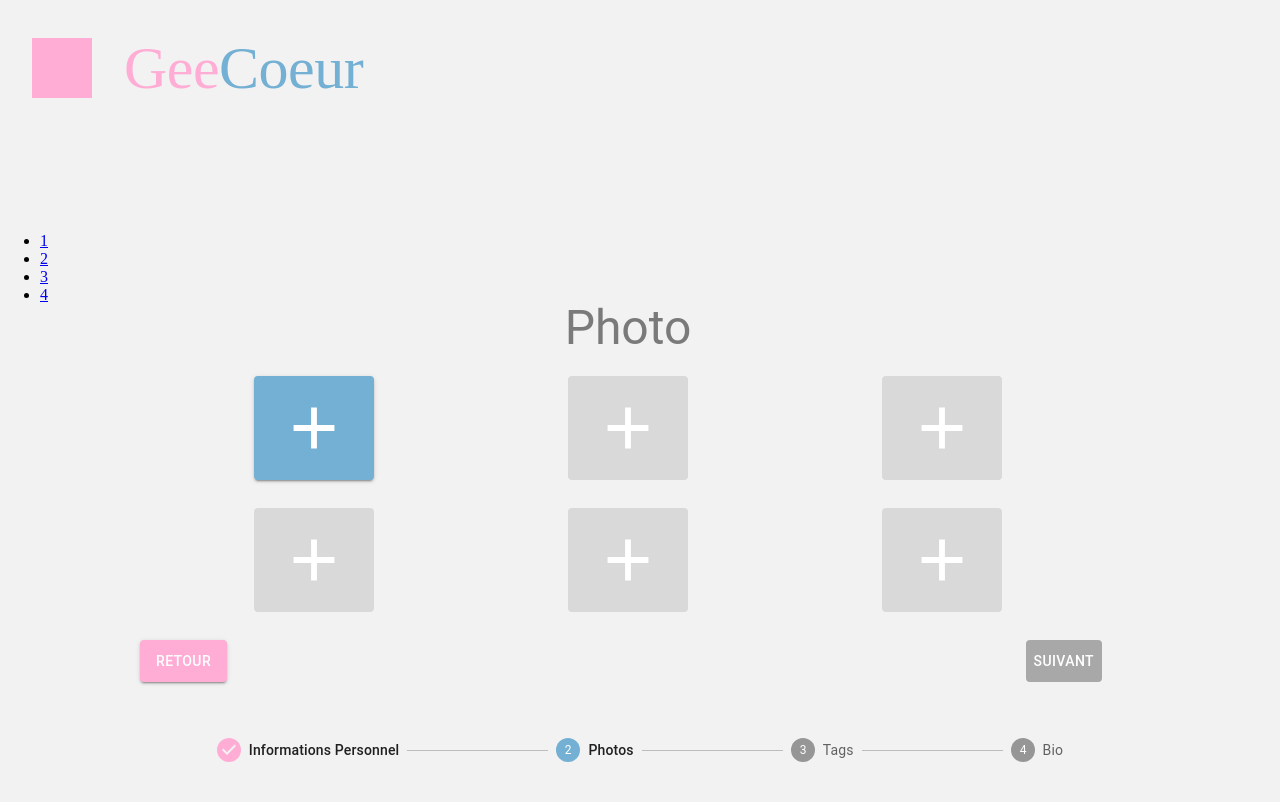
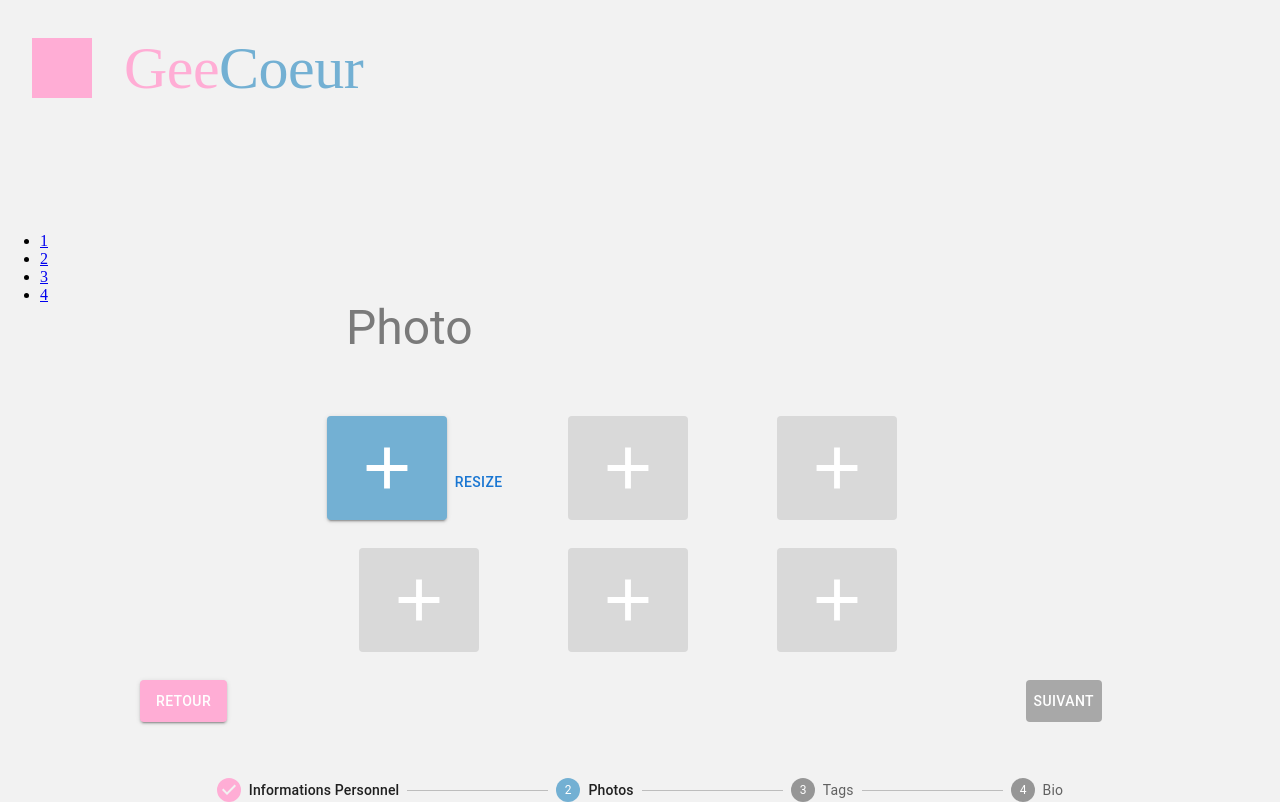
Before and after one commit to edepauw/Matcha, a React (Create React App) app in the folder client/: page /create/account in a window 1280 px wide. Built offline with nearby package versions, Linux system fonts and the light colour scheme.

Commit message:
modal photo ok

```diff
--- a/client/package.json
+++ b/client/package.json
@@ -15,6 +15,7 @@
     "js-cookie": "^3.0.1",
     "jsonwebtoken": "^8.5.1",
     "react": "^17.0.0",
+    "react-avatar-editor": "^13.0.0",
     "react-cookie": "^4.1.1",
     "react-dom": "^17.0.0",
     "react-hook-form": "^7.31.2",
--- a/client/src/page/CreationAccountPage.js
+++ b/client/src/page/CreationAccountPage.js
@@ -15,17 +15,28 @@ import {
     Container,
     Checkbox,
     Typography,
-    FormGroup
+    FormGroup,
+    Input,
+    Modal
 }
     from '@mui/material';
 import AddIcon from '@mui/icons-material/Add';
+import { useForm } from "react-hook-form";
+import AvatarEditor from 'react-avatar-editor';
 
 function CreationAccountPage() {
 
+    const { handleSubmit } = useForm();
     const steps = ['Informations Personnel', 'Photos', 'Tags', 'Bio'];
     const [activeStep, setActiveStep] = useState(1);
     const [valueGender, setValueGender] = useState('');
     const [valueDate, setValueDate] = useState('');
+    const [files, setFiles] = useState([]);
+    const [addFiles, setAddFiles] = useState(false)
+    const [open, setOpen] = React.useState(false);
+    const handleOpen = () => setOpen(true);
+    const handleClose = () => setOpen(false);
+
     var user = {
         gender: null,
         birthday_date: null,
@@ -36,7 +47,7 @@ function CreationAccountPage() {
         homme: false,
         nonBinaire: false,
     });
-    const {femme, homme, nonBinaire} = state;
+    const { femme, homme, nonBinaire } = state;
     const error = [femme, homme, nonBinaire].filter((v) => v).length >= 1;
 
     const handleChangeInteressted = (event) => {
@@ -60,6 +71,18 @@ function CreationAccountPage() {
 
     const handleBack = () => {
         setActiveStep((prevActiveStep) => prevActiveStep - 1);
+    };
+
+    const onImageUpload = (event) => {
+        if (event.target.files && event.target.files[0]) {
+            let img = event.target.files[0];
+            let tempFiles = files;
+            tempFiles.push(URL.createObjectURL(img));
+            console.log(tempFiles);
+            setFiles(tempFiles);
+            setAddFiles(true);
+        }
+        console.log(files);
     };
 
     const updateProfil = () => {
@@ -129,30 +152,113 @@ function CreationAccountPage() {
                     </Grid>
                     : activeStep === 1 ?
 
-                        <Grid container columns={12} spacing={2} className={'Photo'}>
-                            <Grid item xs={12} sm={12} md={12} className={'PhotoGridTitle'}>
+                        <Grid container columns={12} spacing={7} className={'Photo'}>
+                            <Grid item xs={12} sm={8} md={8} className={'PhotoGridTitle'}>
                                 <Typography variant='h5' id="demo-radio" className={'TitlePhoto'}>Photo</Typography>
                             </Grid>
-                            <Grid item xs={12} sm={12} md={12} className={'PhotoGridTitle'}>
-                                <Grid item xs={4} sm={4} md={3} className={'PhotoGrid'}>
-                                    <Button variant="contained" className={'ButtonPhotoPP'}><AddIcon className={'AddIcon'}/></Button>
-                                    <Button variant="outlined" className={'ButtonPhoto'}><AddIcon className={'AddIcon'}/></Button>
-                                    {/* <Button variant="outlined" className={'ButtonPhoto'}><AddIcon className={'AddIcon'}/></Button> */}
+                            <Grid item xs={12} sm={12} md={12} className={'PhotoGridButton'}>
+                                <Grid item xs={12} sm={3} md={2} className={'PhotoGrid'}>
+                                    <label htmlFor="contained-button-file">
+                                        <Input
+                                            accept="image/*"
+                                            id="contained-button-file"
+                                            multiple
+                                            type="file"
+                                            sx={{ display: 'none' }}
+                                            onChange={onImageUpload}
+                                        />
+                                        <Button variant="contained" className={'ButtonPhotoPP'} component="span"><AddIcon className={'AddIcon'} /></Button>
+                                        <Button onClick={handleOpen}>resize</Button>
+                                    </label>
+                                    <label htmlFor="contained-button-file1">
+                                        <Input
+                                            accept="image/*"
+                                            id="contained-button-file1"
+                                            multiple
+                                            type="file"
+                                            sx={{ display: 'none' }}
+                                            onChange={onImageUpload}
+                                        />
+                                        <Button variant="outlined" className={'ButtonPhoto'} component="span"><AddIcon className={'AddIcon'} /></Button>
+                                    </label>
                                 </Grid>
-                                <Grid item xs={4} sm={4} md={3} className={'PhotoGrid'}>
-                                    <Button variant="outlined" className={'ButtonPhoto'}><AddIcon className={'AddIcon'}/></Button>
-                                    <Button variant="outlined" className={'ButtonPhoto'}><AddIcon className={'AddIcon'}/></Button>
-                                    {/* <Button variant="outlined" className={'ButtonPhoto'}><AddIcon className={'AddIcon'}/></Button> */}
+                                <Grid item xs={12} sm={3} md={2} className={'PhotoGrid'}>
+                                    <label htmlFor="contained-button-file2">
+                                        <Input
+                                            accept="image/*"
+                                            id="contained-button-file2"
+                                            multiple
+                                            type="file"
+                                            sx={{ display: 'none' }}
+                                            onChange={(event) => {
+                                                let tempFiles = files;
+                                                tempFiles.push(event.target.files[0]);
+                                                setFiles(tempFiles);
+                                                console.log(files)
+                                            }}
+                                        />
+                                        <Button variant="outlined" className={'ButtonPhoto'} component="span"><AddIcon className={'AddIcon'} /></Button>
+                                    </label>
+                                    <label htmlFor="contained-button-file3">
+                                        <Input
+                                            accept="image/*"
+                                            id="contained-button-file3"
+                                            multiple
+                                            type="file"
+                                            sx={{ display: 'none' }}
+                                            onChange={(event) => {
+                                                let tempFiles = files;
+                                                tempFiles.push(event.target.files[0]);
+                                                setFiles(tempFiles);
+                                                console.log(files)
+                                            }}
+                                        />
+                                        <Button variant="outlined" className={'ButtonPhoto'} component="span"><AddIcon className={'AddIcon'} /></Button>
+                                    </label>
                                 </Grid>
-                                <Grid item xs={3} sm={4} md={3} className={'PhotoGrid'}>
-                                    <Button variant="outlined" className={'ButtonPhoto'}><AddIcon className={'AddIcon'}/></Button>
-                                    <Button variant="outlined" className={'ButtonPhoto'}><AddIcon className={'AddIcon'}/></Button>
-                                    {/* <Button variant="outlined" className={'ButtonPhoto'}><AddIcon className={'AddIcon'}/></Button> */}
+                                <Grid item xs={12} sm={3} md={2} className={'PhotoGrid'}>
+                                    <label htmlFor="contained-button-file4">
+                                        <Input
+                                            accept="image/*"
+                                            id="contained-button-file4"
+                                            multiple
+                                            type="file"
+                                            sx={{ display: 'none' }}
+                                            onChange={(event) => {
+                                                let tempFiles = files;
+                                                tempFiles.push(event.target.files[0]);
+                                                setFiles(tempFiles);
+                                                console.log(files)
+                                            }}
+                                        />
+                                        <Button variant="outlined" className={'ButtonPhoto'} component="span"><AddIcon className={'AddIcon'} /></Button>
+                                    </label>
+                                    <label htmlFor="contained-button-file5">
+                                        <Input
+                                            accept="image/*"
+                                            id="contained-button-file5"
+                                            multiple
+                                            type="file"
+                                            sx={{ display: 'none' }}
+                                            onChange={(event) => {
+                                                let tempFiles = files;
+                                                tempFiles.push(event.target.files[0]);
+                                                setFiles(tempFiles);
+                                                console.log(files)
+                                            }}
+                                        />
+                                        <Button variant="outlined" className={'ButtonPhoto'} component="span"><AddIcon className={'AddIcon'} /></Button>
+                                    </label>
                                 </Grid>
                             </Grid>
                         </Grid>
 
-                        : <></>
+                        : activeStep === 2 ?
+
+                            <Grid container columns={12} spacing={3} className={''}>
+
+                            </Grid>
+                            : <></>
                 }
                 <Grid className={'ButtonDiv'}>
                     {activeStep == 0 ?
@@ -171,11 +277,11 @@ function CreationAccountPage() {
                         </Grid>
                     }
                     <Grid item xs={12} sm={12} md={12} className={'ButtonNextDiv'}>
-                        { valueGender != '' &&  valueDate != '' && error ?
+                        {valueGender != '' && valueDate != '' && error ?
                             <Button onClick={() => { handleNext(), updateProfil() }} className={"ButtonNextEnable"} >
                                 {activeStep === steps.length - 1 ? 'Terminer' : 'Suivant'}
                             </Button>
-                        :
+                            :
                             <Button disabled onClick={() => { handleNext(), updateProfil() }} className={"ButtonNextDisable"} >
                                 {activeStep === steps.length - 1 ? 'Terminer' : 'Suivant'}
                             </Button>
@@ -198,6 +304,28 @@ function CreationAccountPage() {
                         </Stepper>
                     </Box>
                 </Grid>
+
+                <Modal
+                    open={open}
+                    onClose={handleClose}
+                    aria-labelledby="modal-modal-title"
+                    aria-describedby="modal-modal-description"
+                >
+                    <Box className={'ModalPhoto'}>
+                        <Grid className={'GridModal'}>
+                            <AvatarEditor
+                                sx={{margin: 'auto'}}
+                                image={files[0]}
+                                width={250}
+                                height={250}
+                                border={50}
+                                color={[255, 255, 255, 0.6]}
+                                scale={1.2}
+                                rotate={0}
+                            />
+                        </Grid>
+                    </Box>
+                </Modal>
             </Grid>
         </Container>
 
--- a/client/src/styles/CreationAccountPage.css
+++ b/client/src/styles/CreationAccountPage.css
@@ -107,6 +107,22 @@
     align-items: center;
 }
 
+.PhotoGridButton {
+    display: flex;
+    justify-content: center;
+    align-items: center;
+}
+
+@media (max-width: 599px) {
+    .PhotoGridButton {
+        display: block;
+    }
+    .PhotoGrid {
+        flex-direction: row!important;
+        justify-content: space-evenly;
+    }
+}
+
 .ButtonPhotoPP {
     background-color: #73B0D3!important;
     width: 120px;
@@ -127,3 +143,31 @@
     width: 78px!important;
     height: 70px!important;
 }
+
+.FormPhoto {
+    width: 100%;
+    /* margin-top: 4em;
+    margin-left: 2em; */
+    margin: 4em 0 8em 3em;
+}
+
+.ModalPhoto {
+    position: absolute;
+    top: 50%;
+    left: 50%;
+    transform: translate(-50%, -50%);
+    width: 50vh;
+    height: 50vh;
+    background-color: #F2F2F2;
+    /* border: 2px solid #000; */
+    box-shadow: 0px 5px 5px rgba(0, 0, 0, 0.2), 0px 9px 10px rgba(0, 0, 0, 0.14), 0px 5px 14px rgba(0, 0, 0, 0.12) !important;
+    border-radius: 10px;
+    border: none
+    /* p: 4; */
+}
+
+.GridModal {
+    margin: auto;
+    display: flex;
+    justify-content: center;
+}
```
Also changed, not shown: 1 other file (tests, documents, lock files or other folders).
